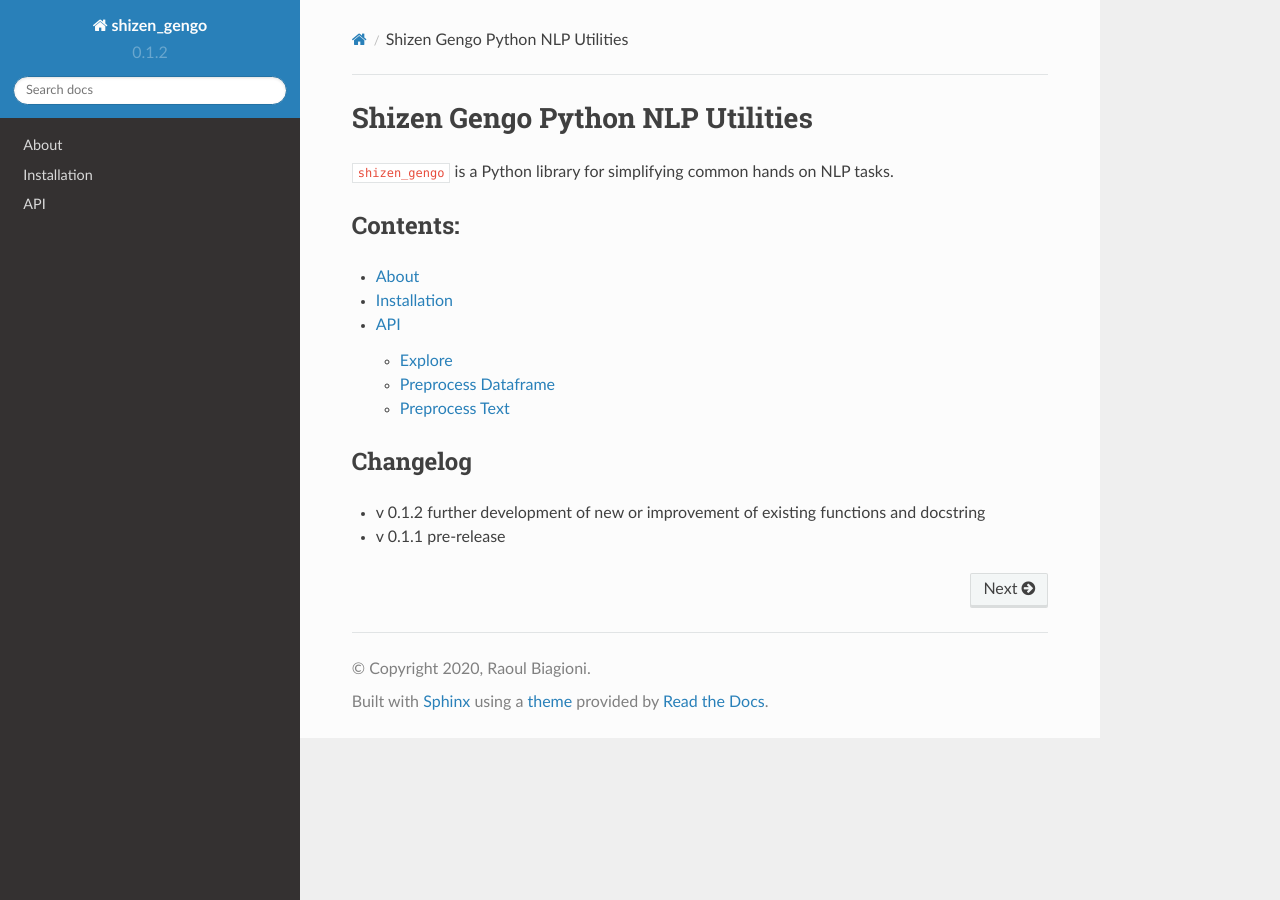
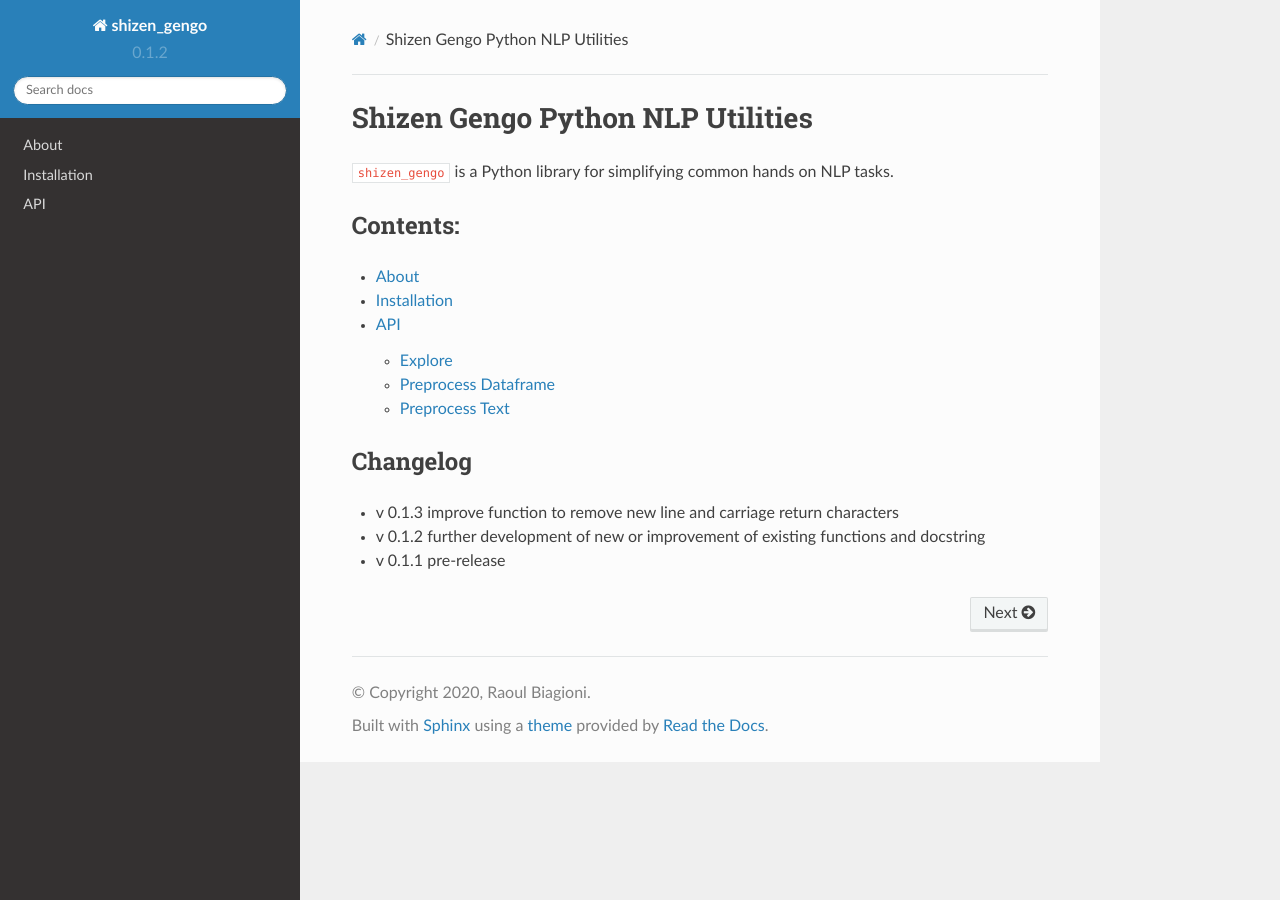
Before and after one commit to raoulbia/shizen-gengo, a Sphinx documentation site: the page built from docs/index.rst, in a window 1280 px wide. Built offline with Sphinx 7.4.7 and the Read the Docs theme 2.0.0, drawn with Linux system fonts in a browser that asks for light colours.

Commit message:
update doc

```diff
--- a/docs/index.rst
+++ b/docs/index.rst
@@ -22,5 +22,6 @@ Contents:
 Changelog
 *********
 
+* v 0.1.3 improve function to remove new line and carriage return characters
 * v 0.1.2 further development of new or improvement of existing functions and docstring
 * v 0.1.1 pre-release
```
